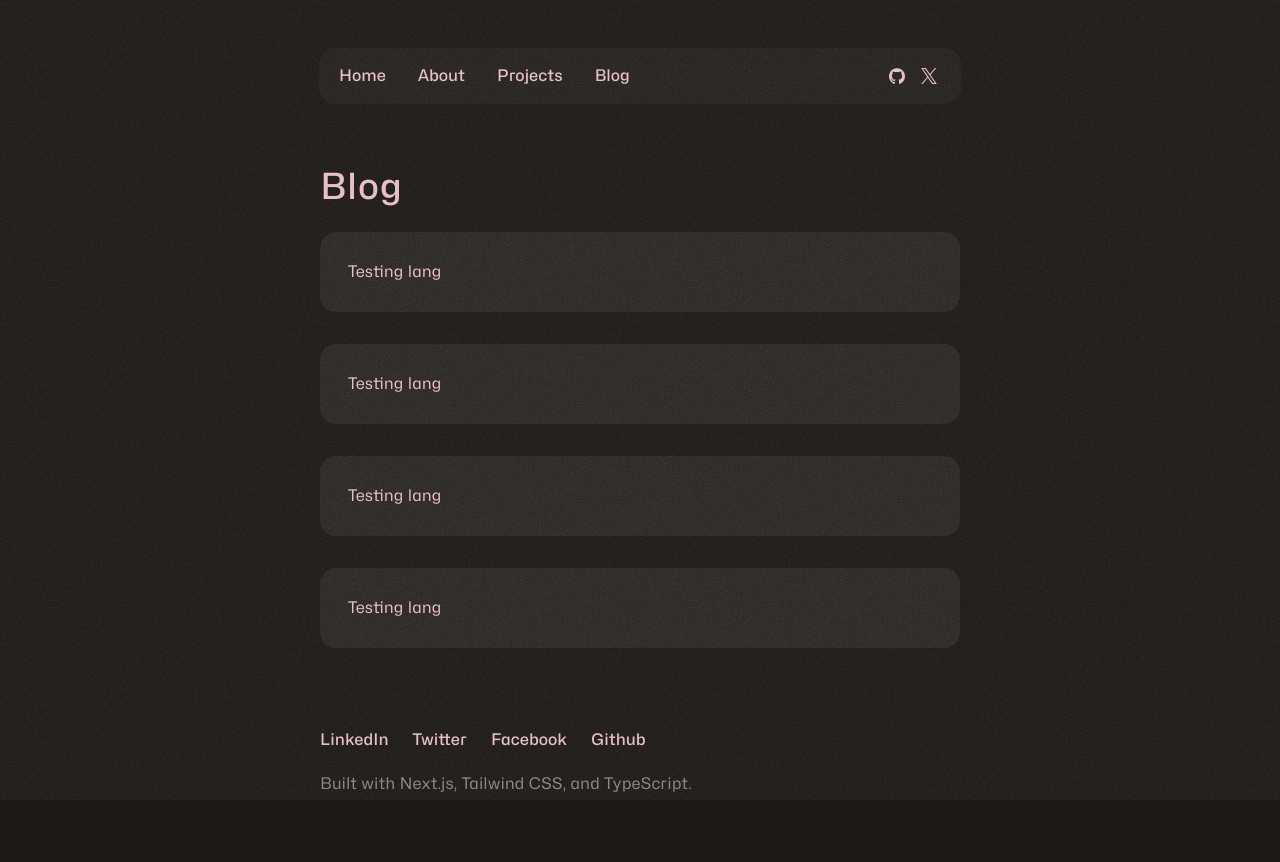
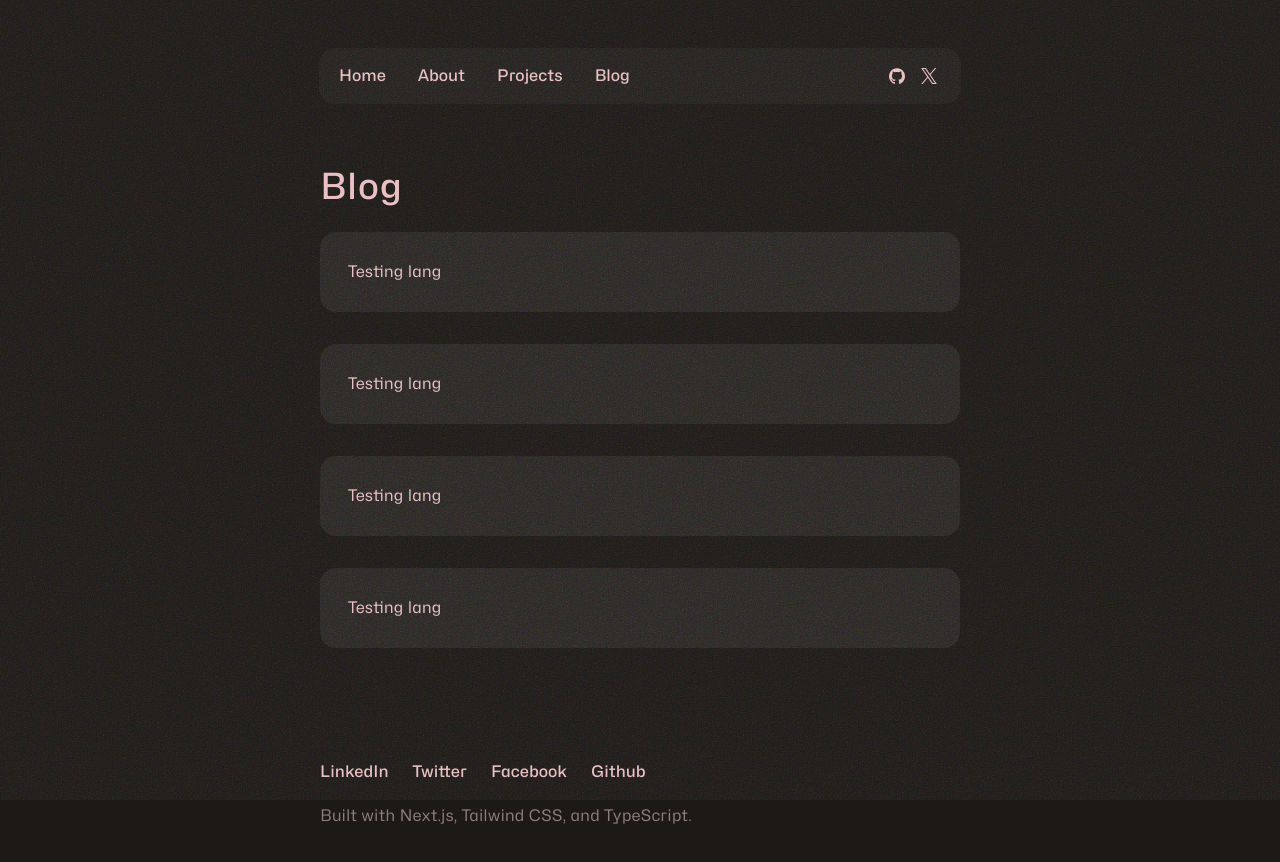
Before and after one commit to jesreel01/my-porfolio, a Next.js app: page /blog in a window 1280 px wide. Shown: the top 862 px of the page. Built offline with nearby package versions, Linux system fonts and the light colour scheme.

Commit message:
ui: adjust footer margin
- changed the footer magrin from mt-12 to mt-20

```diff
--- a/components/footer.tsx
+++ b/components/footer.tsx
@@ -3,7 +3,7 @@ import React from "react";
 
 const Footer = () => {
   return (
-    <footer className="mt-12 pb-24">
+    <footer className="mt-20 pb-24">
       <ul className="flex space-x-6 font-medium">
         <li>
           <Link href="https://www.linkedin.com/in/jesreel-john-miole-ba2ba0215/">LinkedIn</Link>
```
